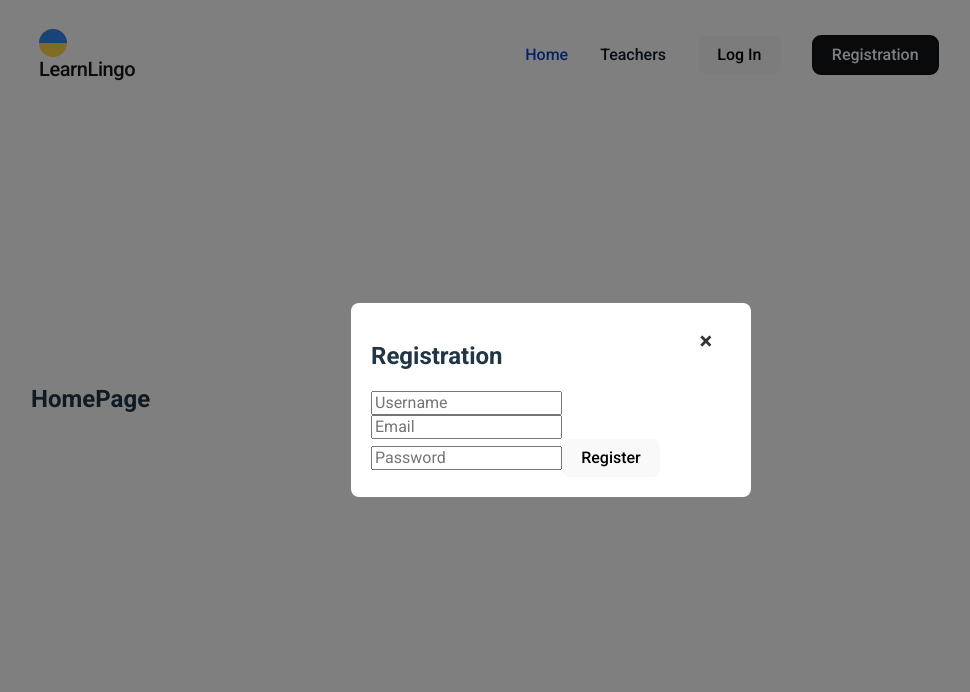
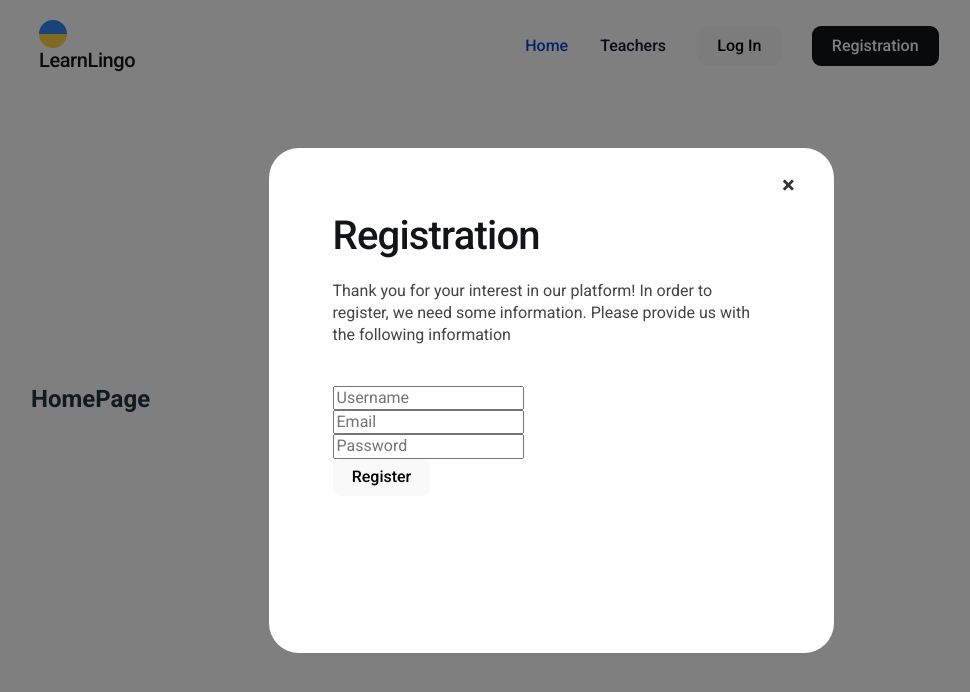
Before and after one commit to Yuliia-Tyzhai/LearnLingo, a React (Vite) app: page / in a window 1280 px wide. Both pictures are taken after a click on the button "Registration". Shown: the top 692 px of the page, without its empty margins (89-1059 px from the left). Built offline with nearby package versions, Linux system fonts and the light colour scheme.

Commit message:
add LoginForm and RegistrationForm

```diff
--- a/package.json
+++ b/package.json
@@ -10,11 +10,14 @@
     "preview": "vite preview"
   },
   "dependencies": {
+    "@hookform/resolvers": "^5.0.1",
     "clsx": "^2.1.1",
     "react": "^19.0.0",
     "react-dom": "^19.0.0",
+    "react-hook-form": "^7.55.0",
     "react-router-dom": "^7.5.0",
-    "react-svg": "^16.3.0"
+    "react-svg": "^16.3.0",
+    "yup": "^1.6.1"
   },
   "devDependencies": {
     "@eslint/js": "^9.21.0",
--- /dev/null
+++ b/src/components/LoginForm/LoginForm.jsx
@@ -0,0 +1,47 @@
+import React from 'react';
+import { useForm } from 'react-hook-form';
+import { yupResolver } from '@hookform/resolvers/yup';
+import * as yup from 'yup';
+import styles from './LoginForm.module.css';
+
+const schema = yup.object().shape({
+  email: yup.string().email('Invalid email').required('Email is required'),
+  password: yup
+    .string()
+    .min(6, 'Password must be at least 6 characters')
+    .required('Password is required'),
+});
+
+const LoginForm = () => {
+  const {
+    register,
+    handleSubmit,
+    formState: { errors },
+  } = useForm({
+    resolver: yupResolver(schema),
+  });
+
+  const onSubmit = data => {
+    console.log('Login Data:', data);
+  };
+
+  return (
+    <form onSubmit={handleSubmit(onSubmit)} className={styles.form}>
+      <div>
+        <input {...register('email')} placeholder="Email" />
+        <p className={styles.error}>{errors.email?.message}</p>
+      </div>
+      <div>
+        <input
+          {...register('password')}
+          type="password"
+          placeholder="Password"
+        />
+        <p className={styles.error}>{errors.password?.message}</p>
+      </div>
+      <button type="submit">Log In</button>
+    </form>
+  );
+};
+
+export default LoginForm;
--- a/src/components/Modal/Modal.module.css
+++ b/src/components/Modal/Modal.module.css
@@ -12,11 +12,11 @@
 }
 
 .modalContent {
-  background: white;
-  padding: 20px;
-  border-radius: 8px;
-  width: 400px;
-  max-width: 90%;
+  border-radius: 30px;
+  width: 565px;
+  height: 505px;
+  background-color: #ffffff;
+  padding: 64px;
   position: relative;
 }
 
--- a/src/components/Navigation/Navigation.jsx
+++ b/src/components/Navigation/Navigation.jsx
@@ -7,6 +7,8 @@ import learnLingoLogo from '../../../public/ukraine.svg';
 
 import { isTeachersPage } from '../../utils/isTeachersPage';
 import Modal from '../Modal/Modal';
+import LoginForm from '../LoginForm/LoginForm';
+import RegistrationForm from '../RegistratioForm/RegistrationForm';
 
 const Navigation = () => {
   const location = useLocation();
@@ -82,26 +84,30 @@ const Navigation = () => {
 
       {isLoginModalOpen && (
         <Modal onClose={closeLoginModal}>
-          <h2>Log In</h2>
+          <div className={styles.loginTitleContainer}>
+            <h2 className={styles.loginTitle}>Log In</h2>
+            <p className={styles.loginText}>
+              Welcome back! Please enter your credentials to access your account
+              and continue your search for an teacher.
+            </p>
+          </div>
 
-          <form>
-            <input type="email" placeholder="Email" required />
-            <input type="password" placeholder="Password" required />
-            <button type="submit">Log In</button>
-          </form>
+          <LoginForm />
         </Modal>
       )}
 
       {isRegistrationModalOpen && (
         <Modal onClose={closeRegistrationModal}>
-          <h2>Registration</h2>
+          <div className={styles.registerTitleContainer}>
+            <h2 className={styles.registerTitle}>Registration</h2>
+            <p className={styles.registerText}>
+              Thank you for your interest in our platform! In order to register,
+              we need some information. Please provide us with the following
+              information
+            </p>
+          </div>
 
-          <form>
-            <input type="text" placeholder="Username" required />
-            <input type="email" placeholder="Email" required />
-            <input type="password" placeholder="Password" required />
-            <button type="submit">Register</button>
-          </form>
+          <RegistrationForm />
         </Modal>
       )}
     </header>
--- a/src/components/Navigation/Navigation.module.css
+++ b/src/components/Navigation/Navigation.module.css
@@ -65,3 +65,30 @@
   background-color: #121417;
   color: #ffffff;
 }
+
+.loginTitleContainer,
+.registerTitleContainer {
+  display: flex;
+  align-items: flex-start;
+  justify-content: flex-start;
+  flex-direction: column;
+  gap: 20px;
+  margin-bottom: 40px;
+}
+
+.loginTitle,
+.registerTitle {
+  font-weight: 500;
+  font-size: 40px;
+  line-height: 1.2;
+  letter-spacing: -0.02em;
+  color: #121417;
+}
+
+.loginText,
+.registerText {
+  font-weight: 400;
+  font-size: 16px;
+  line-height: 1.375;
+  color: rgba(18, 20, 23, 0.8);
+}
--- /dev/null
+++ b/src/components/RegistratioForm/RegistrationForm.jsx
@@ -0,0 +1,52 @@
+import React from 'react';
+import { useForm } from 'react-hook-form';
+import { yupResolver } from '@hookform/resolvers/yup';
+import * as yup from 'yup';
+import styles from './RegistrationForm.module.css';
+
+const schema = yup.object().shape({
+  username: yup.string().required('Username is required'),
+  email: yup.string().email('Invalid email').required('Email is required'),
+  password: yup
+    .string()
+    .min(6, 'Password must be at least 6 characters')
+    .required('Password is required'),
+});
+
+const RegistrationForm = () => {
+  const {
+    register,
+    handleSubmit,
+    formState: { errors },
+  } = useForm({
+    resolver: yupResolver(schema),
+  });
+
+  const onSubmit = data => {
+    console.log('Registration Data:', data);
+  };
+
+  return (
+    <form onSubmit={handleSubmit(onSubmit)} className={styles.form}>
+      <div>
+        <input {...register('username')} placeholder="Username" />
+        <p className={styles.error}>{errors.username?.message}</p>
+      </div>
+      <div>
+        <input {...register('email')} placeholder="Email" />
+        <p className={styles.error}>{errors.email?.message}</p>
+      </div>
+      <div>
+        <input
+          {...register('password')}
+          type="password"
+          placeholder="Password"
+        />
+        <p className={styles.error}>{errors.password?.message}</p>
+      </div>
+      <button type="submit">Register</button>
+    </form>
+  );
+};
+
+export default RegistrationForm;
--- a/src/index.css
+++ b/src/index.css
@@ -36,9 +36,16 @@ body {
   min-height: 100vh;
 }
 
-h1 {
-  font-size: 3.2em;
-  line-height: 1.1;
+h1,
+h2,
+h3,
+p,
+ul,
+ol {
+  /* font-size: 3.2em;
+  line-height: 1.1; */
+  padding: 0;
+  margin: 0;
 }
 
 button {
```
Also changed, not shown: src/assets/close-btn.svg (added), src/components/LoginForm/LoginForm.module.css (added), src/components/RegistratioForm/RegistrationForm.module.css (added), 1 other file (tests, documents, lock files or other folders).
